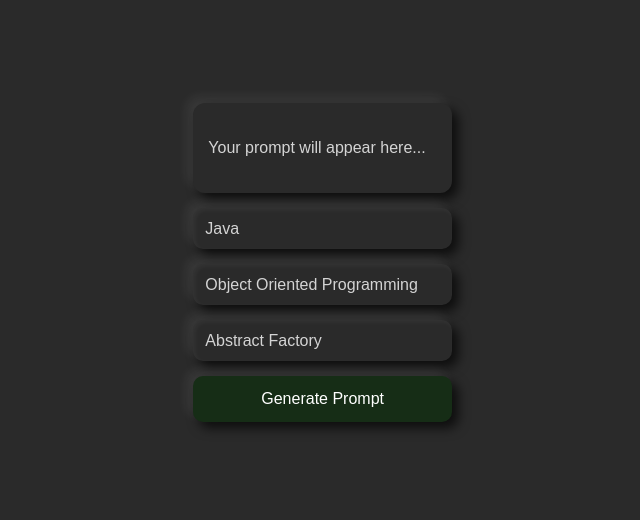
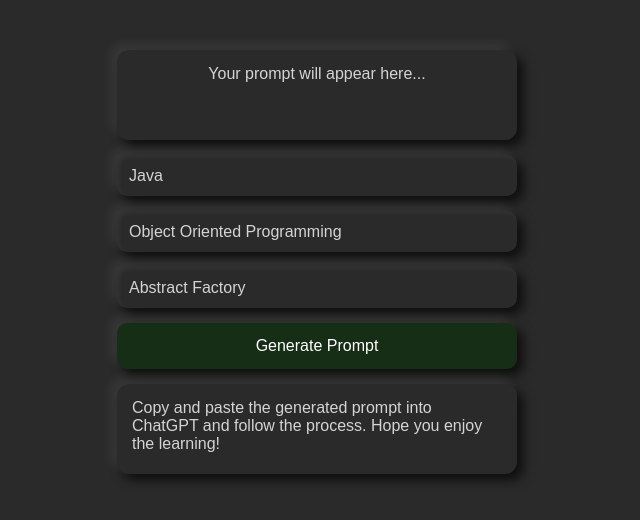
Before and after one commit to kekonline/DevPromptPracticum, a React (Vite) app: page / in a window 1280 px wide. Shown: the part 138-658 px from the top of the page, without its empty margins (323-963 px from the left). Built offline with nearby package versions, Linux system fonts and the light colour scheme.

Commit message:
added prompt and minor fixes

```diff
--- a/src/App.css
+++ b/src/App.css
@@ -19,7 +19,8 @@ body {
 }
 
 .container {
-  width: 90%;
+  /* width: 90%; */
+  width: 400px;
   max-width: 400px;
   padding: 20px;
   display: flex;
@@ -27,13 +28,15 @@ body {
   gap: 15px;
 }
 
-.output-box {
+.output-box, .instruction-box{
   background: var(--card-color);
   padding: 15px;
   border-radius: 12px;
   min-height: 60px;
   display: flex;
+  flex-direction: column;
   justify-content: space-between;
+  gap: 10px;
   align-items: center;
   box-shadow:
     6px 6px 12px var(--shadow-dark),
--- a/src/App.jsx
+++ b/src/App.jsx
@@ -28,13 +28,19 @@ const patterns = [
   "Visitor",
 ]
 
+
 function App() {
   const [prompt, setPrompt] = useState("");
   const [language, setLanguage] = useState("Java");
   const [style, setStyle] = useState("Object Oriented Programming");
   const [topic, setTopic] = useState("Abstract Factory");
 
-  const handleGenerate = () => setPrompt("Hello World");
+  const handleGenerate = () => {
+    const originalPrompt = "You are an expert coding instructor who teaches best practices and essential concepts every developer should know. I will ask you to demonstrate a specific design pattern in a programming language of my choice. You will provide a clear example, explaining why and how it is used. Afterward, you will give me a coding challenge that requires applying the same pattern. When I share my solution, you will review it, pointing out what is correct and what could be improved. However, you will not provide the exact solution; instead, you will offer guidance on aspects to focus on or areas that may need more attention based on your initial example."
+    const choice = `${topic} in ${language}` + (style ? ` in ${style}` : "");
+
+    setPrompt(`${originalPrompt} ${choice}`);
+  };
 
   useEffect(() => {
     if (["Java", "C#"].includes(language)) {
@@ -89,6 +95,10 @@ function App() {
       <button className="generate-btn" onClick={handleGenerate}>
         Generate Prompt
       </button>
+      <div className="instruction-box">
+        <span>{"Copy and paste the generated prompt into ChatGPT and follow the process. Hope you enjoy the learning!"}</span>
+
+      </div>
     </div>
   );
 }
--- a/src/main.jsx
+++ b/src/main.jsx
@@ -1,6 +1,5 @@
 import { StrictMode } from 'react'
 import { createRoot } from 'react-dom/client'
-import './main.css'
 import App from './App.jsx'
 
 createRoot(document.getElementById('root')).render(
```
Also changed, not shown: src/main.css (deleted, +0 -69 lines), Project Notes.txt (deleted).
